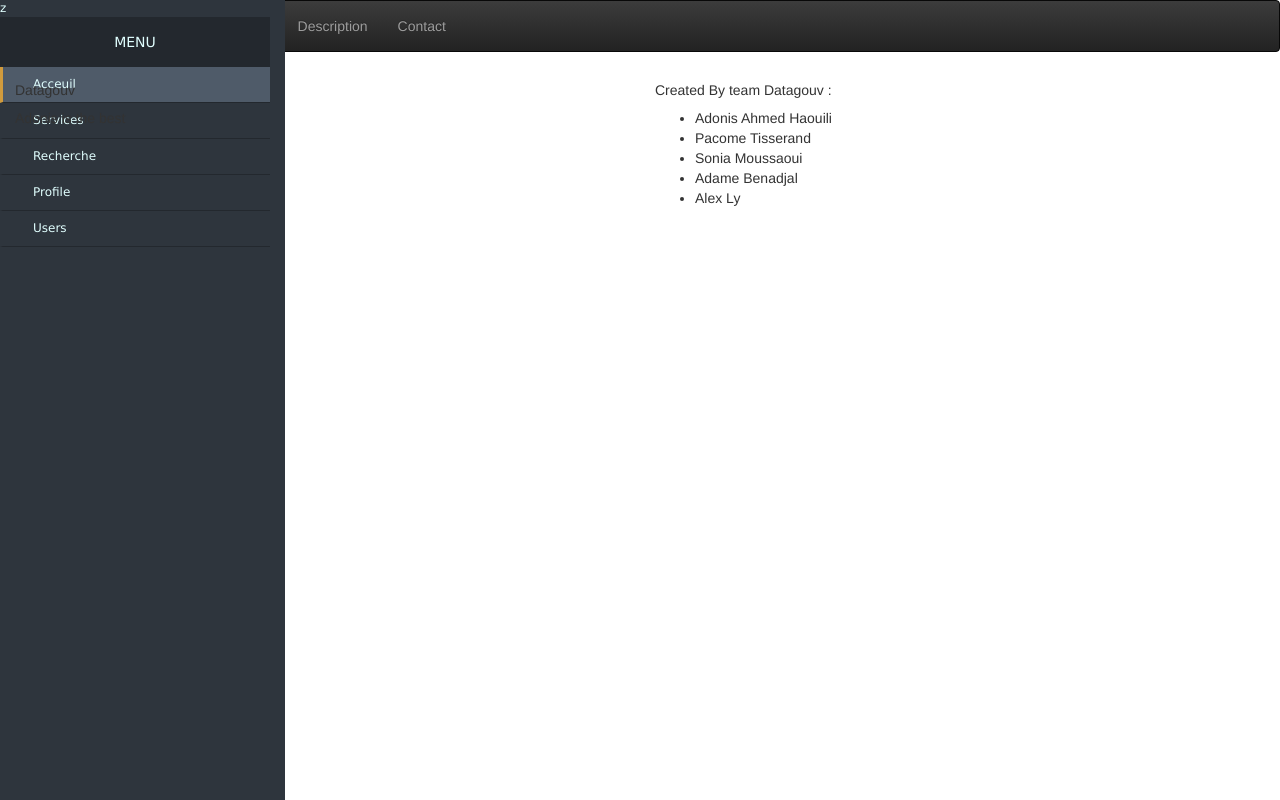
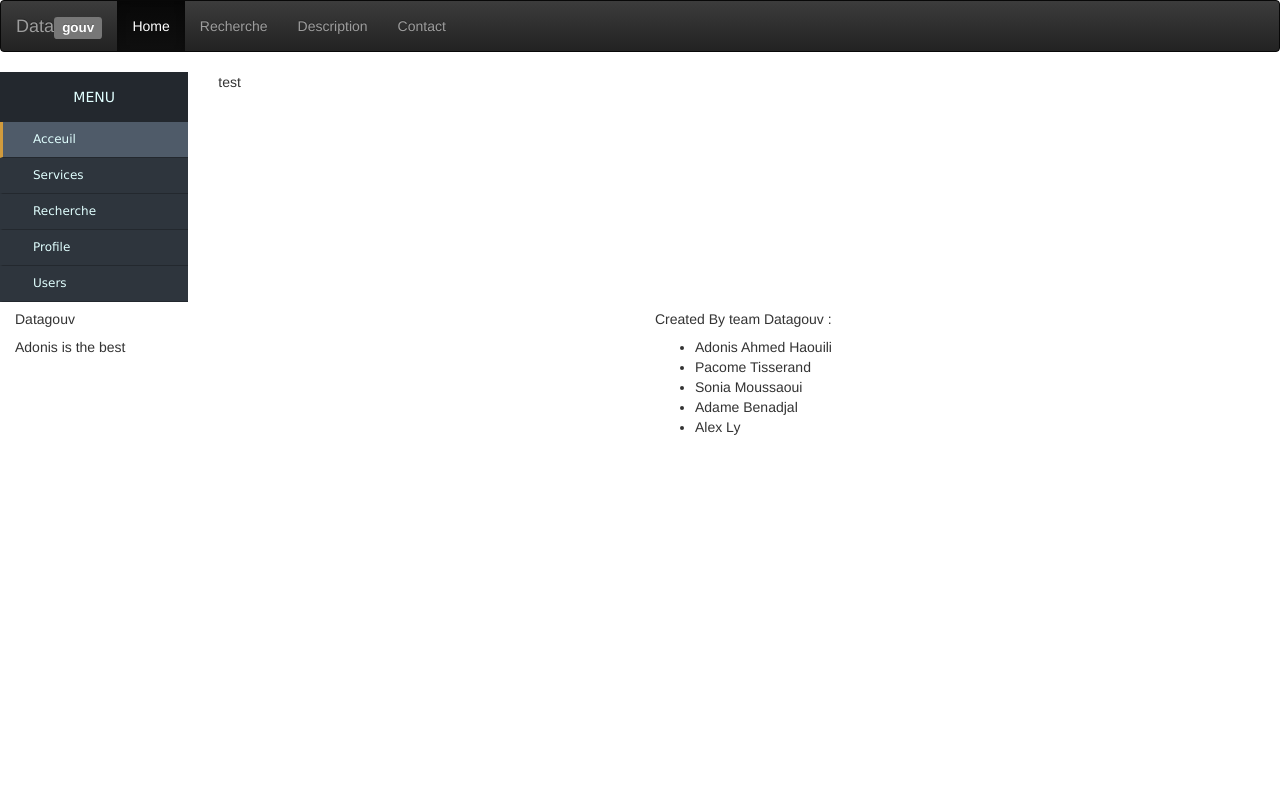
Before and after one commit to darcosion/datagouv, a Django app: page /recherche/ in a window 1280 px wide. Run offline with Django 3.2, Linux system fonts and the light colour scheme; some libraries are stand-ins or nearby versions.

Commit message:
fix menu

```diff
--- a/datagouv/static/css/base.css
+++ b/datagouv/static/css/base.css
@@ -10,9 +10,6 @@
   font-size: 12px;
   font-weight: 200;
   background-color: #2e353d;
-  position: fixed;
-  top: 0px;
-  width: 300px;
   height: 100%;
   color: #e1ffff;
 }
--- a/datagouv/template/recherche.html
+++ b/datagouv/template/recherche.html
@@ -4,7 +4,8 @@
 <div class="row">
 {% block menu_recherche %}
 
-<nav class="nav-side-menu col-sm-2">z
+<div class="col-sm-2">
+<nav class="nav-side-menu">
     <div class="brand">MENU</div>
     <i class="fa fa-bars fa-2x toggle-btn" data-toggle="collapse" data-target="#menu-content"></i>
 
@@ -49,8 +50,10 @@
             </ul>
      </div>
 </nav>
+</div>
 {% endblock menu_recherche %}
 <div class="col-sm-10">
+  <p>test</p>
   {% if list_ecoledocto %}
   {% block recherche_ecoledocto %}
   <h2>Liste d'école doctorantes : </h2>
```
